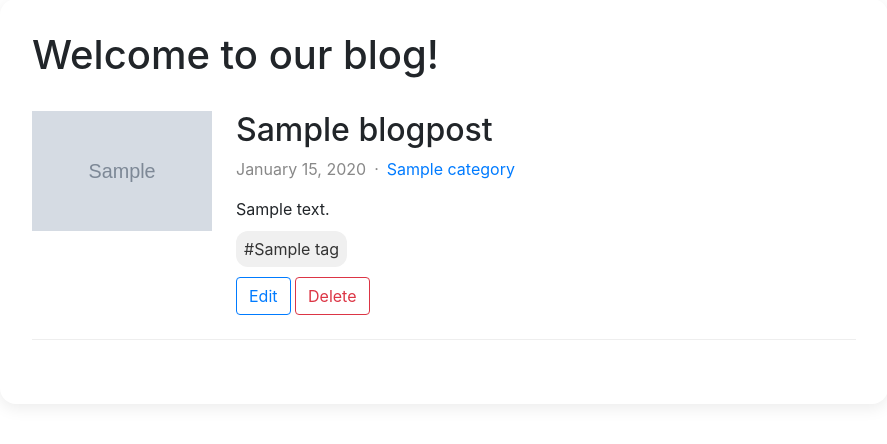
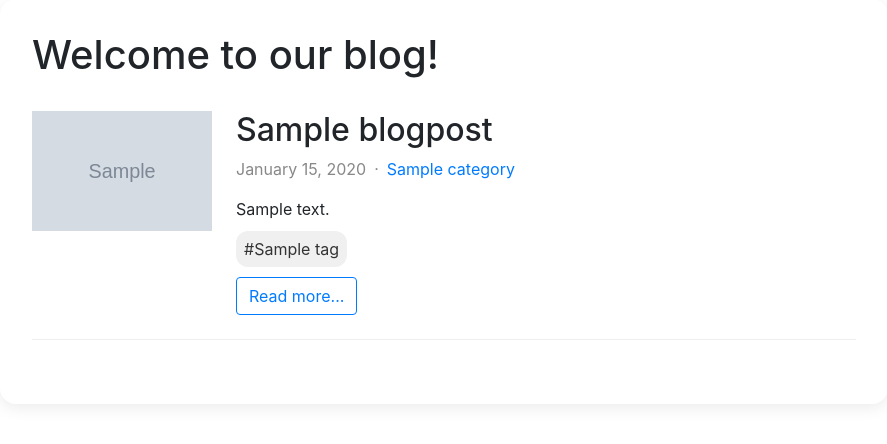
Before and after one commit to tedy-art/BlogPost, a Django app: page / in a window 1280 px wide. Shown: the part 131-575 px from the top of the page, without its empty margins (196-1083 px from the left). Run offline with Django 5.2, Linux system fonts and the light colour scheme; tables that the repository leaves empty hold one stand-in row (values such as "Sample post"); grey boxes marked "Sample" are stand-in pictures.

Commit message:
editing home and add button read more...

```diff
--- a/posts/templates/posts/home.html
+++ b/posts/templates/posts/home.html
@@ -45,8 +45,7 @@
                         {% endif %}
 
                         <div class="article-buttons">
-                            <a class="btn btn-outline-primary" href="{% url 'edit' blog.id %}">Edit</a>
-                            <a class="btn btn-outline-danger" href="{% url 'delete' blog.id %}">Delete</a>
+                            <a class="btn btn-outline-primary" href="{% url 'details' blog.id %}">Read more...</a>
                         </div>
 
                     </div>
```
